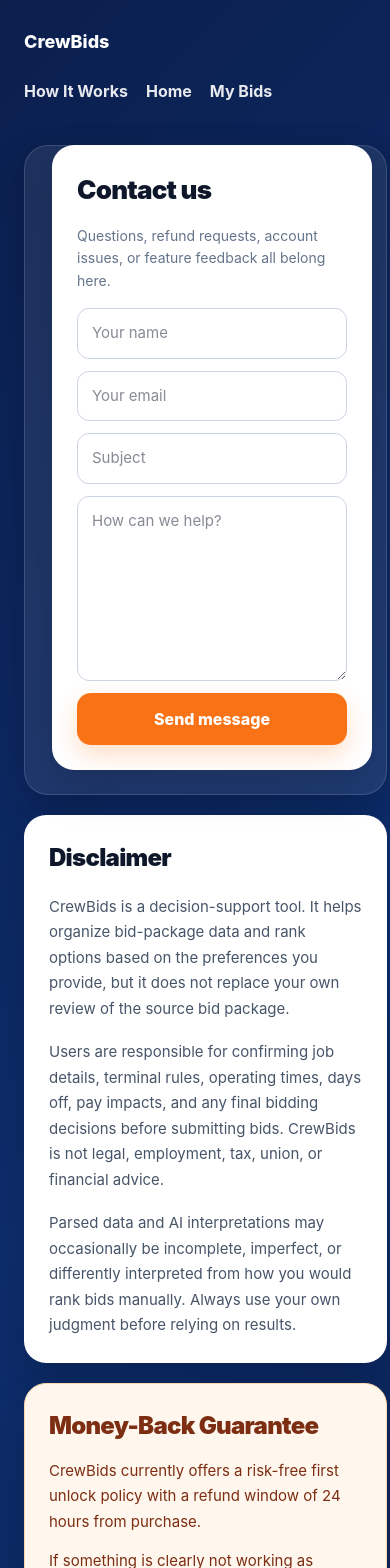
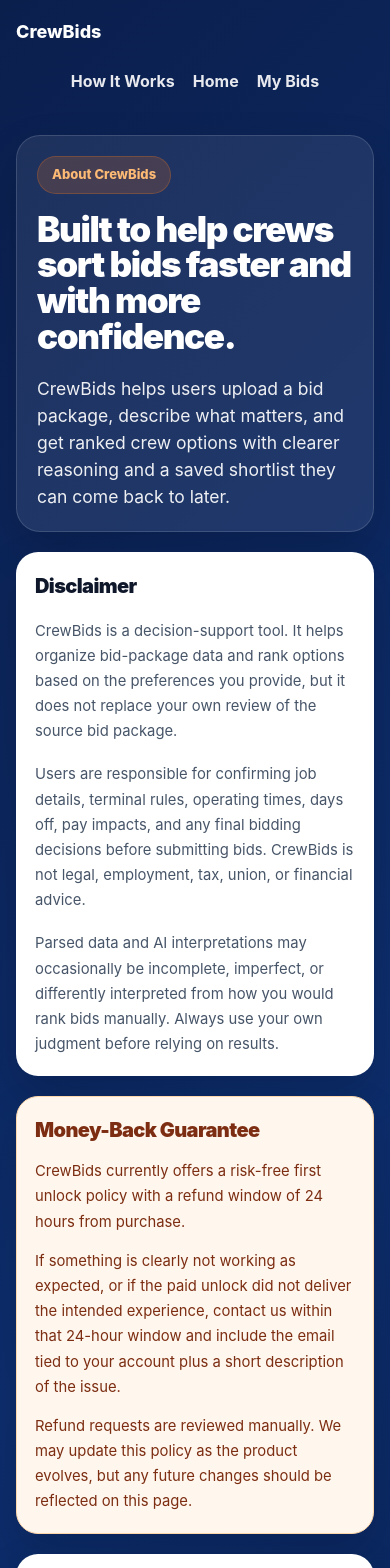
Before and after one commit to admincrewbids/crewbids, a Next.js app: page /about in a window 390 px wide. Shown: the top 1568 px of the page. Built offline with nearby package versions, Linux system fonts and the light colour scheme; no server answers.

Commit message:
Make How It Works and About pages mobile friendly

```diff
--- a/app/about/page.tsx
+++ b/app/about/page.tsx
@@ -100,7 +100,8 @@
         style={{
           maxWidth: 1240,
           margin: "0 auto",
-          padding: "28px 24px 48px",
+          padding: "clamp(18px, 4vw, 28px) clamp(16px, 4vw, 24px) clamp(32px, 6vw, 48px)",
+          overflowX: "hidden",
         }}
       >
         <div
@@ -131,6 +132,9 @@
               gap: 18,
               flexWrap: "wrap",
               alignItems: "center",
+              justifyContent: "center",
+              width: "100%",
+              maxWidth: 480,
             }}
           >
             <Link
@@ -169,8 +173,8 @@
         <div
           style={{
             display: "grid",
-            gridTemplateColumns: "minmax(0, 1.2fr) minmax(320px, 0.9fr)",
-            gap: 28,
+            gridTemplateColumns: "repeat(auto-fit, minmax(min(100%, 320px), 1fr))",
+            gap: "clamp(20px, 4vw, 28px)",
             alignItems: "start",
           }}
         >
@@ -180,7 +184,7 @@
                 background: "rgba(255,255,255,0.08)",
                 border: "1px solid rgba(255,255,255,0.14)",
                 borderRadius: 24,
-                padding: 28,
+                padding: "clamp(20px, 5vw, 28px)",
                 boxShadow: "0 18px 44px rgba(0,0,0,0.16)",
               }}
             >
@@ -203,11 +207,12 @@
               <h1
                 style={{
                   margin: 0,
-                  fontSize: 54,
+                  fontSize: "clamp(34px, 9vw, 54px)",
                   lineHeight: 1.02,
                   letterSpacing: "-0.04em",
                   fontWeight: 900,
                   maxWidth: 700,
+                  overflowWrap: "anywhere",
                 }}
               >
                 Built to help crews sort bids faster and with more confidence.
@@ -217,7 +222,7 @@
                 style={{
                   marginTop: 20,
                   marginBottom: 0,
-                  fontSize: 20,
+                  fontSize: "clamp(17px, 4.5vw, 20px)",
                   lineHeight: 1.55,
                   color: "rgba(255,255,255,0.92)",
                   maxWidth: 760,
@@ -234,7 +239,7 @@
                 background: "#ffffff",
                 color: "#0f172a",
                 borderRadius: 22,
-                padding: 24,
+                padding: "clamp(18px, 4vw, 24px)",
                 boxShadow: "0 18px 44px rgba(0,0,0,0.16)",
                 border: "1px solid rgba(255,255,255,0.14)",
                 display: "grid",
@@ -243,28 +248,29 @@
             >
               <div
                 style={{
-                  fontSize: 24,
+                  fontSize: "clamp(20px, 5vw, 24px)",
                   fontWeight: 900,
                   letterSpacing: "-0.03em",
+                  overflowWrap: "anywhere",
                 }}
               >
                 Disclaimer
               </div>
 
-              <div style={{ color: "#475569", lineHeight: 1.7, fontSize: 15 }}>
+              <div style={{ color: "#475569", lineHeight: 1.7, fontSize: "clamp(14px, 3.8vw, 15px)" }}>
                 CrewBids is a decision-support tool. It helps organize bid-package
                 data and rank options based on the preferences you provide, but it
                 does not replace your own review of the source bid package.
               </div>
 
-              <div style={{ color: "#475569", lineHeight: 1.7, fontSize: 15 }}>
+              <div style={{ color: "#475569", lineHeight: 1.7, fontSize: "clamp(14px, 3.8vw, 15px)" }}>
                 Users are responsible for confirming job details, terminal rules,
                 operating times, days off, pay impacts, and any final bidding
                 decisions before submitting bids. CrewBids is not legal, employment,
                 tax, union, or financial advice.
               </div>
 
-              <div style={{ color: "#475569", lineHeight: 1.7, fontSize: 15 }}>
+              <div style={{ color: "#475569", lineHeight: 1.7, fontSize: "clamp(14px, 3.8vw, 15px)" }}>
                 Parsed data and AI interpretations may occasionally be incomplete,
                 imperfect, or differently interpreted from how you would rank bids
                 manually. Always use your own judgment before relying on results.
@@ -276,7 +282,7 @@
                 background: "#fff7ed",
                 color: "#7c2d12",
                 borderRadius: 22,
-                padding: 24,
+                padding: "clamp(18px, 4vw, 24px)",
                 boxShadow: "0 18px 44px rgba(0,0,0,0.12)",
                 border: "1px solid #fed7aa",
                 display: "grid",
@@ -285,27 +291,28 @@
             >
               <div
                 style={{
-                  fontSize: 24,
+                  fontSize: "clamp(20px, 5vw, 24px)",
                   fontWeight: 900,
                   letterSpacing: "-0.03em",
+                  overflowWrap: "anywhere",
                 }}
               >
                 Money-Back Guarantee
               </div>
 
-              <div style={{ lineHeight: 1.7, fontSize: 15 }}>
+              <div style={{ lineHeight: 1.7, fontSize: "clamp(14px, 3.8vw, 15px)" }}>
                 CrewBids currently offers a risk-free first unlock policy with a
                 refund window of 24 hours from purchase.
               </div>
 
-              <div style={{ lineHeight: 1.7, fontSize: 15 }}>
+              <div style={{ lineHeight: 1.7, fontSize: "clamp(14px, 3.8vw, 15px)" }}>
                 If something is clearly not working as expected, or if the paid
                 unlock did not deliver the intended experience, contact us within
                 that 24-hour window and include the email tied to your account plus
                 a short description of the issue.
               </div>
 
-              <div style={{ lineHeight: 1.7, fontSize: 15 }}>
+              <div style={{ lineHeight: 1.7, fontSize: "clamp(14px, 3.8vw, 15px)" }}>
                 Refund requests are reviewed manually. We may update this policy as
                 the product evolves, but any future changes should be reflected on
                 this page.
@@ -318,20 +325,20 @@
               background: "#ffffff",
               color: "#0f172a",
               borderRadius: 22,
-              padding: 24,
+              padding: "clamp(18px, 4vw, 24px)",
               boxShadow: "0 18px 44px rgba(0,0,0,0.16)",
               border: "1px solid rgba(255,255,255,0.14)",
               display: "grid",
               gap: 16,
-              position: "sticky",
-              top: 20,
+              alignSelf: "start",
             }}
           >
             <div
               style={{
-                fontSize: 26,
+                fontSize: "clamp(22px, 5.5vw, 26px)",
                 fontWeight: 900,
                 letterSpacing: "-0.03em",
+                overflowWrap: "anywhere",
               }}
             >
               Contact us
@@ -340,7 +347,7 @@
             <div
               style={{
                 color: "#64748b",
-                fontSize: 14,
+                fontSize: "clamp(14px, 3.8vw, 15px)",
                 lineHeight: 1.6,
               }}
             >
@@ -462,6 +469,7 @@
                   cursor: sending ? "wait" : "pointer",
                   opacity: sending ? 0.8 : 1,
                   boxShadow: "0 10px 24px rgba(249,115,22,0.24)",
+                  width: "100%",
                 }}
               >
                 {sending ? "Sending..." : "Send message"}
```
Also changed, not shown: app/how-it-works/page.tsx (+38 -22 lines).
